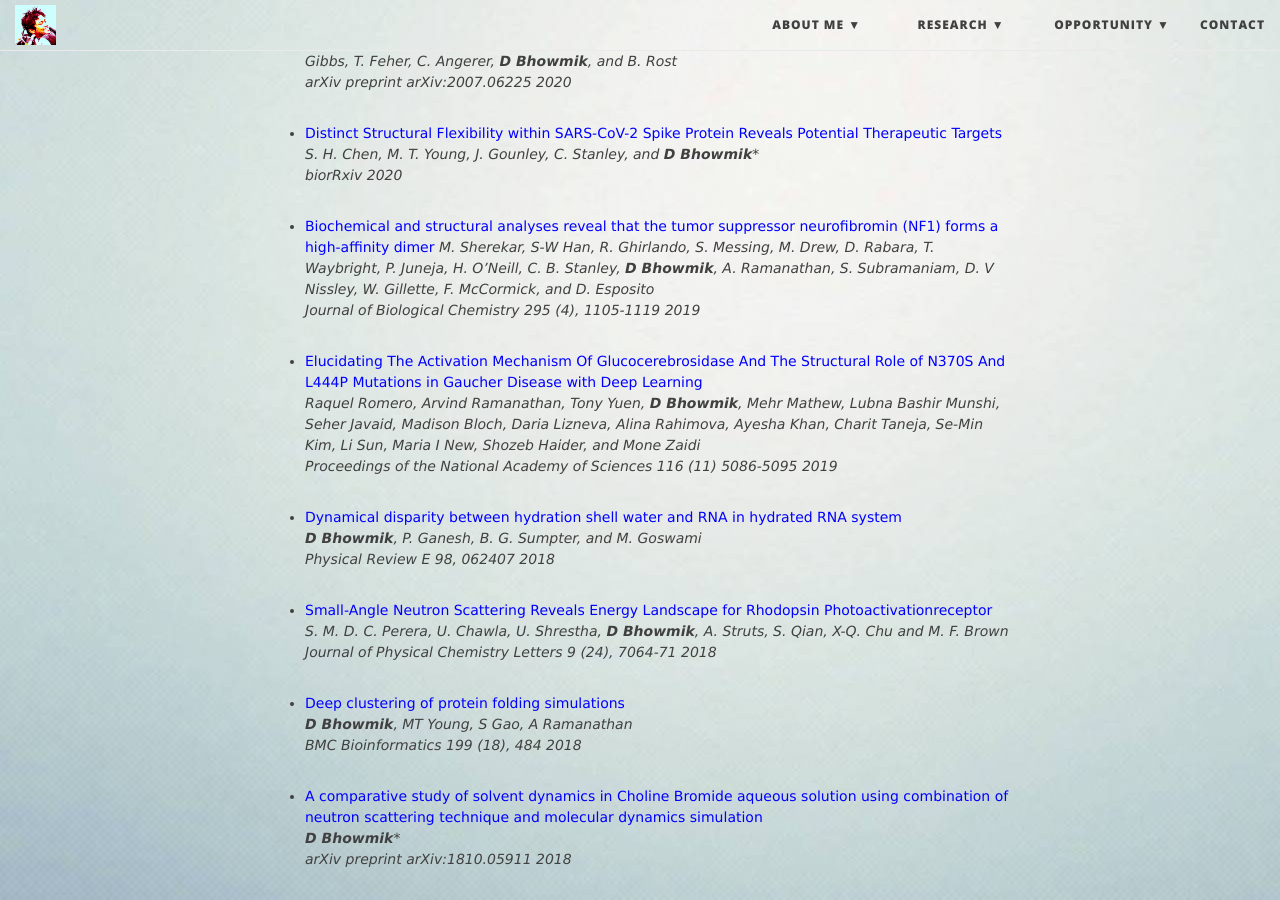
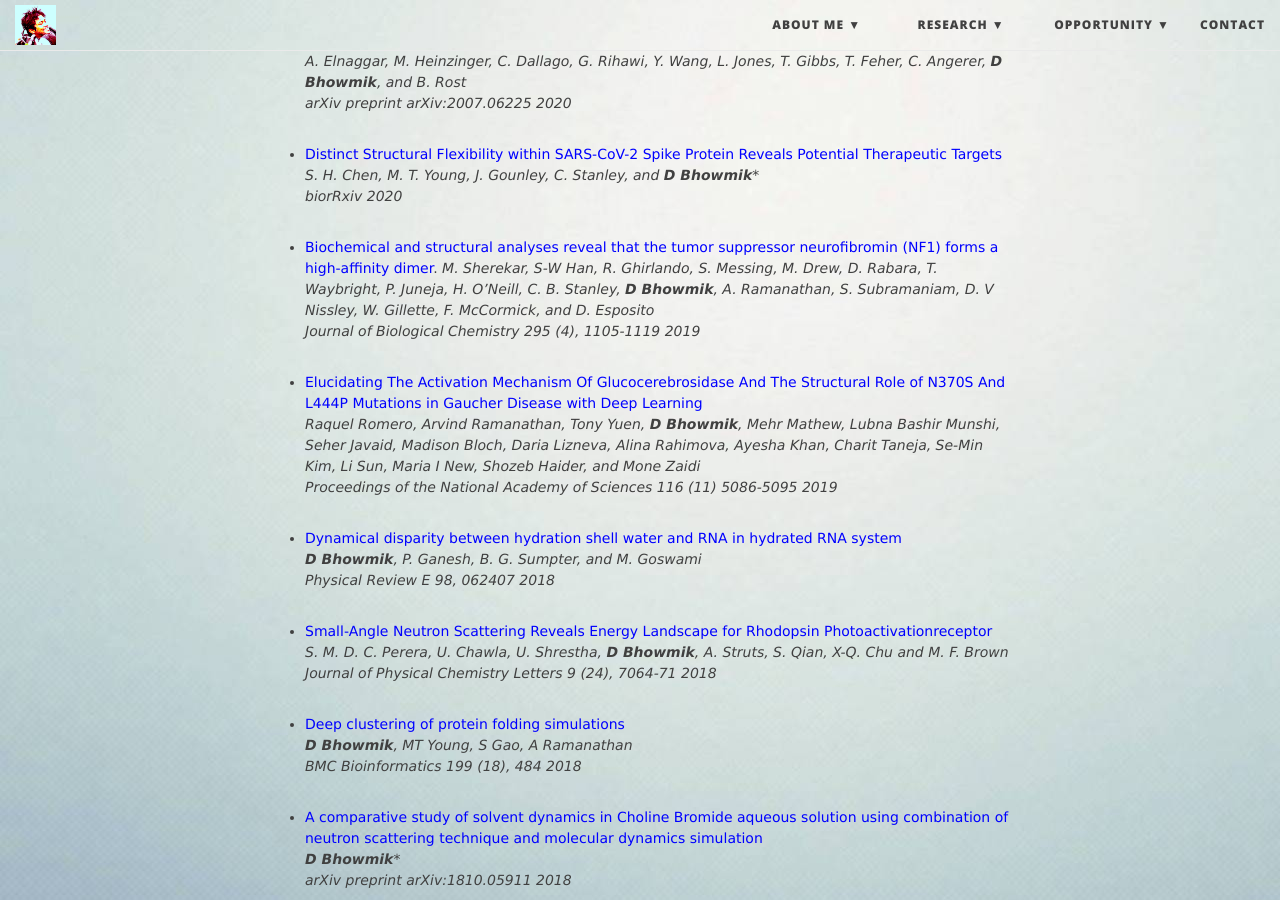
Before and after one commit to debsindhu/debsindhu.github.io, a Jekyll site: the page built from publication.md, in a window 1280 px wide and 900 px high, scrolled down 1056 px. Built offline with Jekyll 4.4.1, drawn with Linux system fonts in a browser that asks for light colours; nearby versions of some CDN libraries.

Commit message:
Update publication.md

```diff
--- a/publication.md
+++ b/publication.md
@@ -25,7 +25,8 @@ Biochemical Journal 477 (15), 2791-2805 2020_
 _A. Acharya, R. Agarwal, M. Baker, J. Baudry, __D Bhowmik__, S. Boehm, K. Byler, L. Coates, S. Y-C Chen, C. J Cooper, O. Demerdash, I. Daidone, J. Eblen, S. R Ellingson, S. Forli, J. Glaser, J. C Gumbart, J. Gunnels, O. Hernandez, S. Irle, J. Larkin, T. J Lawrence, S. LeGrand, S. -H Liu, J. C Mitchell, G. Park, J. M Parks, A. Pavlova, L. Petridis, D. Poole, L. Pouchard, A. Ramanathan, D. Rogers, D. Santos-Martins, A. Scheinberg, A. Sedova, S. Shen, J. C Smith, M. Smith, C. Soto, A. Tsaris, M. Thavappiragasam, A. F Tillack, J. V Vermaas, V. Q Vuong, J. Yin, S. Yoo, M. Zahran, and L. Zanetti-Polzi
 ChemRxiv 2020_
 
-- <span style="color:blue">ProtTrans: Towards Cracking the Language of Life's Code Through Self-Supervised Deep Learning and High Performance Computing</span>             _A. Elnaggar, M. Heinzinger, C. Dallago, G. Rihawi, Y. Wang, L. Jones, T. Gibbs, T. Feher, C. Angerer, __D Bhowmik__, and B. Rost
+- <span style="color:blue">ProtTrans: Towards Cracking the Language of Life's Code Through Self-Supervised Deep Learning and High Performance Computing</span>
+_A. Elnaggar, M. Heinzinger, C. Dallago, G. Rihawi, Y. Wang, L. Jones, T. Gibbs, T. Feher, C. Angerer, __D Bhowmik__, and B. Rost
 arXiv preprint arXiv:2007.06225 2020_
 
 - <span style="color:blue">Distinct
@@ -33,7 +34,8 @@ Structural Flexibility within SARS-CoV-2 Spike Protein Reveals Potential Therape
 _S. H. Chen, M. T. Young, J. Gounley, C. Stanley, and __D Bhowmik__*
 biorRxiv 2020_
 
-- <span style="color:blue">Biochemical and structural analyses reveal that the tumor suppressor neurofibromin (NF1) forms a high-affinity dimer</span>             _M. Sherekar, S-W Han, R. Ghirlando, S. Messing, M. Drew, D. Rabara, T. Waybright, P. Juneja, H. O'Neill, C. B. Stanley, __D Bhowmik__, A. Ramanathan, S. Subramaniam, D. V Nissley, W. Gillette, F. McCormick, and D. Esposito
+- <span style="color:blue">Biochemical and structural analyses reveal that the tumor suppressor neurofibromin (NF1) forms a high-affinity dimer</span>.
+_M. Sherekar, S-W Han, R. Ghirlando, S. Messing, M. Drew, D. Rabara, T. Waybright, P. Juneja, H. O'Neill, C. B. Stanley, __D Bhowmik__, A. Ramanathan, S. Subramaniam, D. V Nissley, W. Gillette, F. McCormick, and D. Esposito
 Journal of Biological Chemistry 295 (4), 1105-1119 2019_
 
 - <span style="color:blue">Elucidating The Activation Mechanism Of Glucocerebrosidase And The Structural Role of N370S And L444P Mutations in Gaucher Disease with Deep Learning</span>
```
